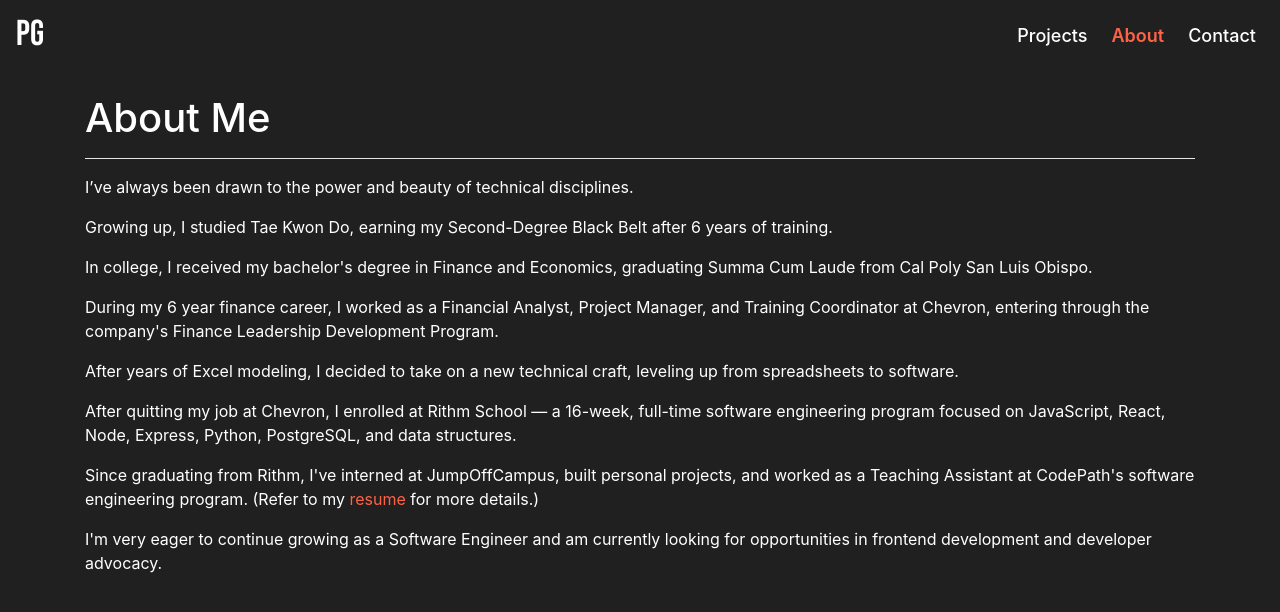
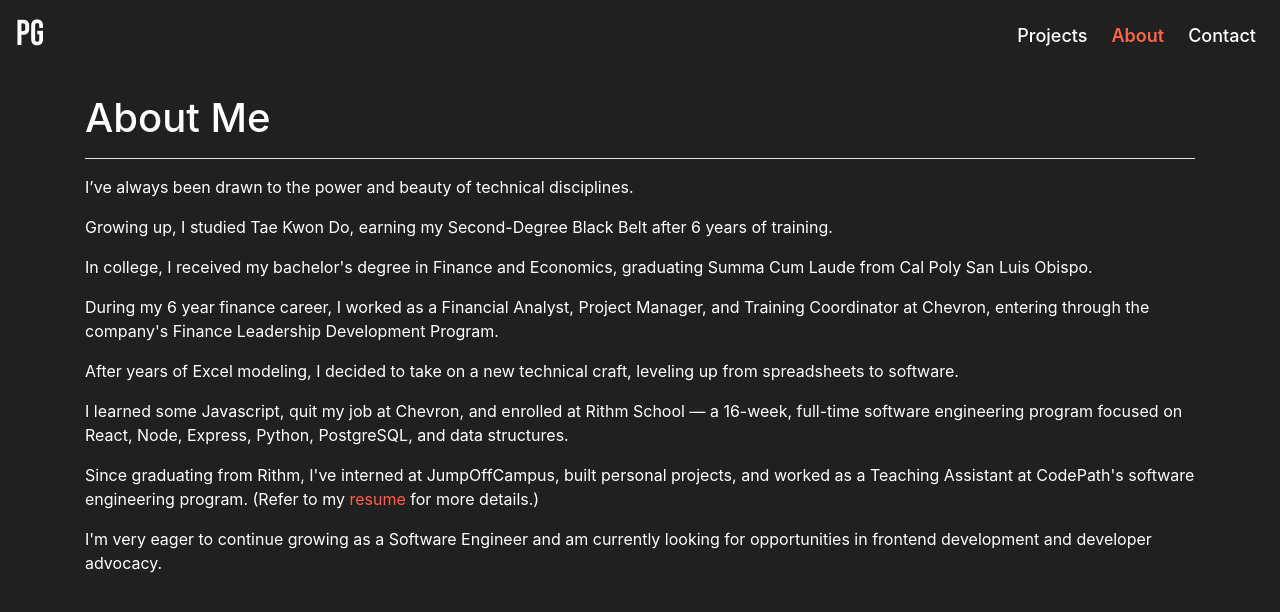
Before and after one commit to paigegodfrey/portfolio-2, a React (Create React App) app: page /about in a window 1280 px wide. Shown: the top 612 px of the page. Built offline with nearby package versions, Linux system fonts and the light colour scheme.

Commit message:
About text edits

```diff
--- a/src/components/About.js
+++ b/src/components/About.js
@@ -30,9 +30,9 @@ const About = () => {
           leveling up from spreadsheets to software.
         </p>
         <p>
-          After quitting my job at Chevron, I enrolled at Rithm School — a 16-week,
-          full-time software engineering program focused on JavaScript, React, Node,
-          Express, Python, PostgreSQL, and data structures.
+          I learned some Javascript, quit my job at Chevron, and enrolled at Rithm
+          School — a 16-week, full-time software engineering program focused on React,
+          Node, Express, Python, PostgreSQL, and data structures.
         </p>
         <p>
           Since graduating from Rithm, I've interned at JumpOffCampus, built
```
